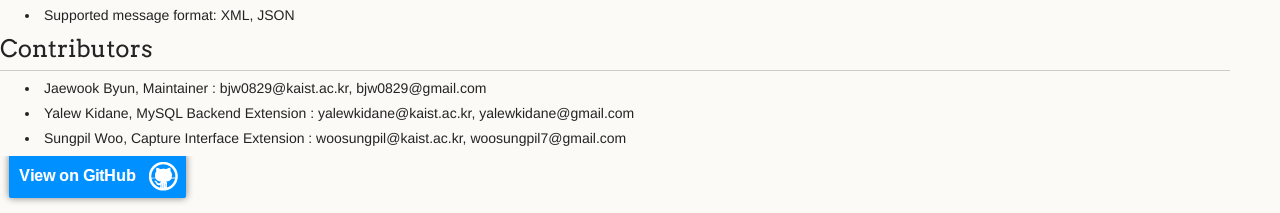
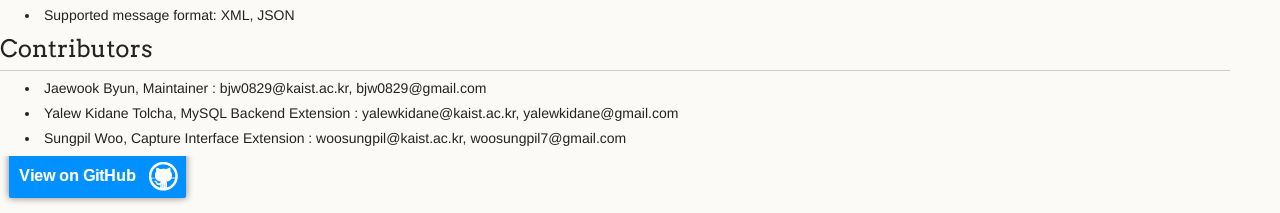
Before and after one commit to gs1oliot/oliot, a Jekyll site: the page built from _posts/2014-07-04-epcis-overview.markdown, in a window 1280 px wide. Shown: the part 1186-1399 px from the top of the page. Built offline with Jekyll 4.4.1, drawn with Linux system fonts in a browser that asks for light colours.

Commit message:
Update 2014-07-04-epcis-overview.markdown

```diff
--- a/_posts/2014-07-04-epcis-overview.markdown
+++ b/_posts/2014-07-04-epcis-overview.markdown
@@ -24,7 +24,7 @@ Oliot EPCIS is a Java Web Service implementing the EPCIS standard in terms of it
 
 ## Contributors
  * Jaewook Byun, Maintainer  : bjw0829@kaist.ac.kr, bjw0829@gmail.com
- * Yalew Kidane, MySQL Backend Extension : yalewkidane@kaist.ac.kr, yalewkidane@gmail.com
+ * Yalew Kidane Tolcha, MySQL Backend Extension : yalewkidane@kaist.ac.kr, yalewkidane@gmail.com
  * Sungpil Woo, Capture Interface Extension : woosungpil@kaist.ac.kr, woosungpil7@gmail.com
 
 
```
